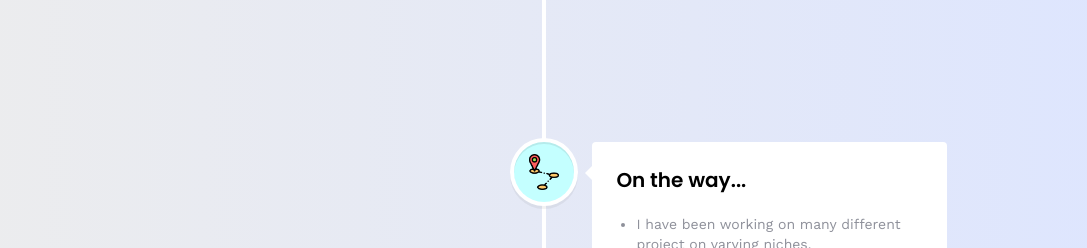
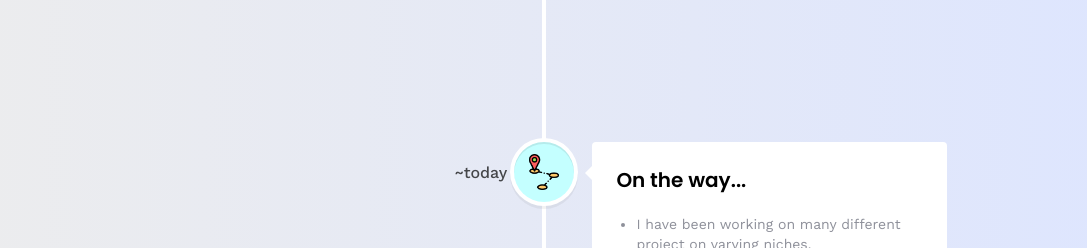
Before and after one commit to saurav-prasad/saurav, a React (Vite) app: page /about in a window 1280 px wide. Shown: the part 2118-2366 px from the top of the page, without its empty margins (96-1183 px from the left). Built offline with nearby package versions, Linux system fonts and the light colour scheme.

Commit message:
Update index.js

```diff
--- a/src/constants/index.js
+++ b/src/constants/index.js
@@ -139,7 +139,7 @@ export const experiences = [
         title_name: "Developing multiple end-to-end full-stack projects",
         icon: way,
         iconBg: "#c4ffff",
-        // date: "2022",
+        date: "~today",
         points: [
             "I have been working on many different project on varying niches.",
             "Acquired knowledge in various tools and technologies.",
```
